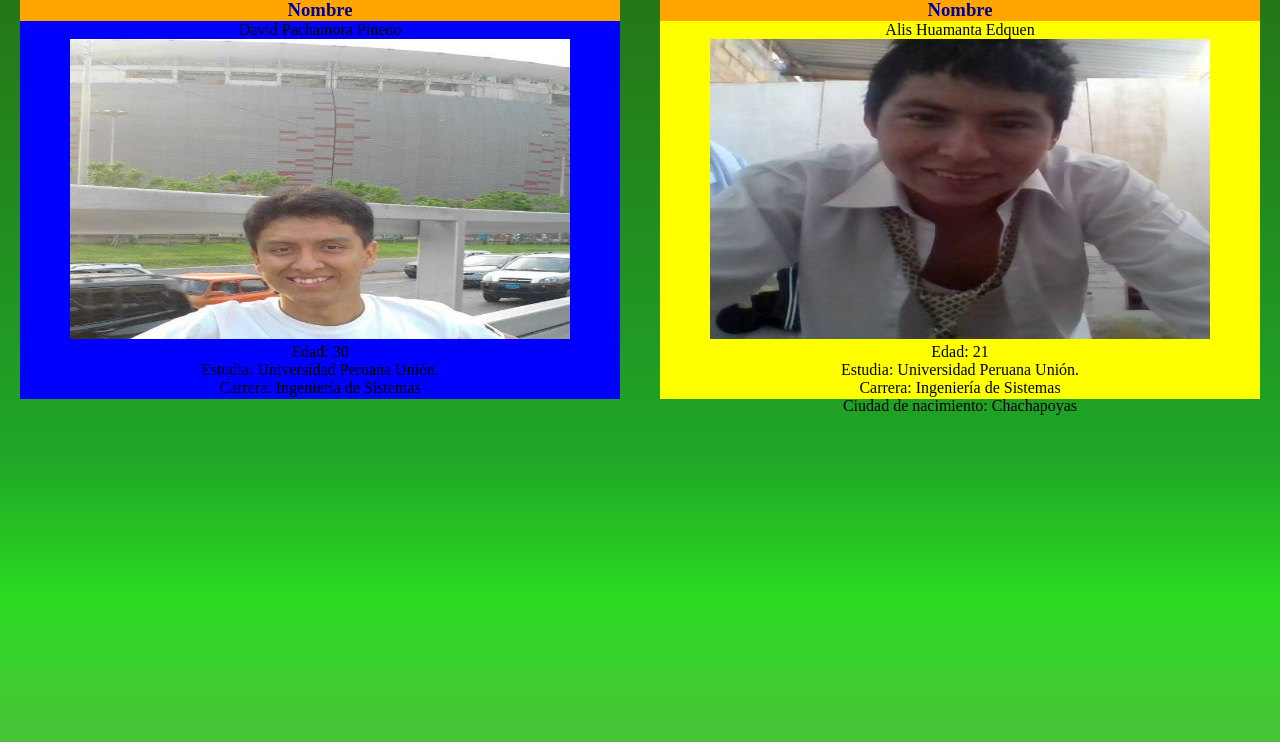
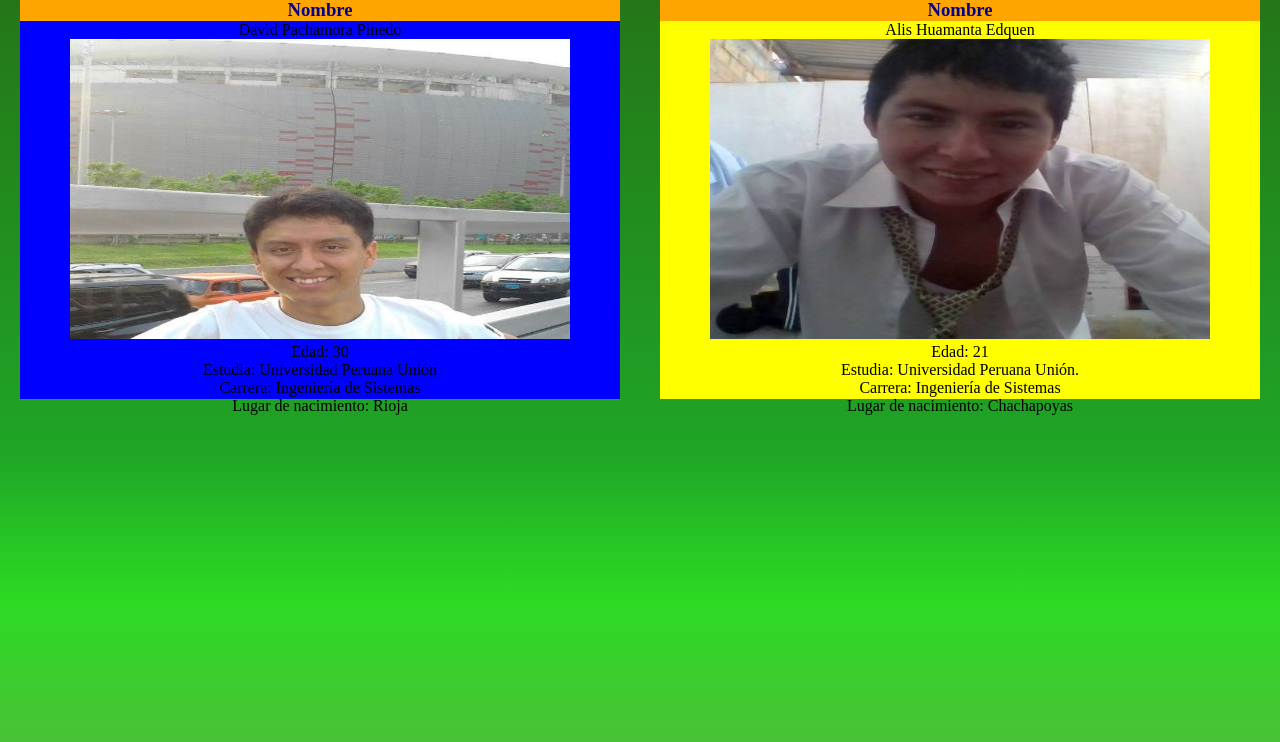
Before and after one commit to SS-PachaP/Web-SecSys-III, a plain HTML site: page Moisés/Iinformación.html in a window 1280 px wide. Shown: the part 58-800 px from the top of the page. Drawn offline with Linux system fonts and the light colour scheme.

Commit message:
lugar naci

```diff
--- a/Moisés/Iinformación.html
+++ b/Moisés/Iinformación.html
@@ -16,7 +16,7 @@
    <p>Edad: 21</p>
    <p>Estudia: Universidad Peruana Unión.</p>
    <p>Carrera: Ingeniería de Sistemas</p>
-   <p>Ciudad de nacimiento: Chachapoyas</p>
+   <p>Lugar de nacimiento: Chachapoyas</p>
 
 </div>
 </div>
@@ -28,9 +28,10 @@
 <div class="image1">
 <img src="imagenes/foto%203.jpg" alt="">
 <div class="informacion1">
-   <p>Edad: 30</p>
-   <p>Estudia: Universidad Peruana Unión.</p>
+   <p>Edad:    30</p>
+   <p>Estudia: Universidad Peruana Unión</p>
    <p>Carrera: Ingeniería de Sistemas</p>
+   <p>Lugar de nacimiento: Rioja</p>
 
 </div>
 </div>
```
